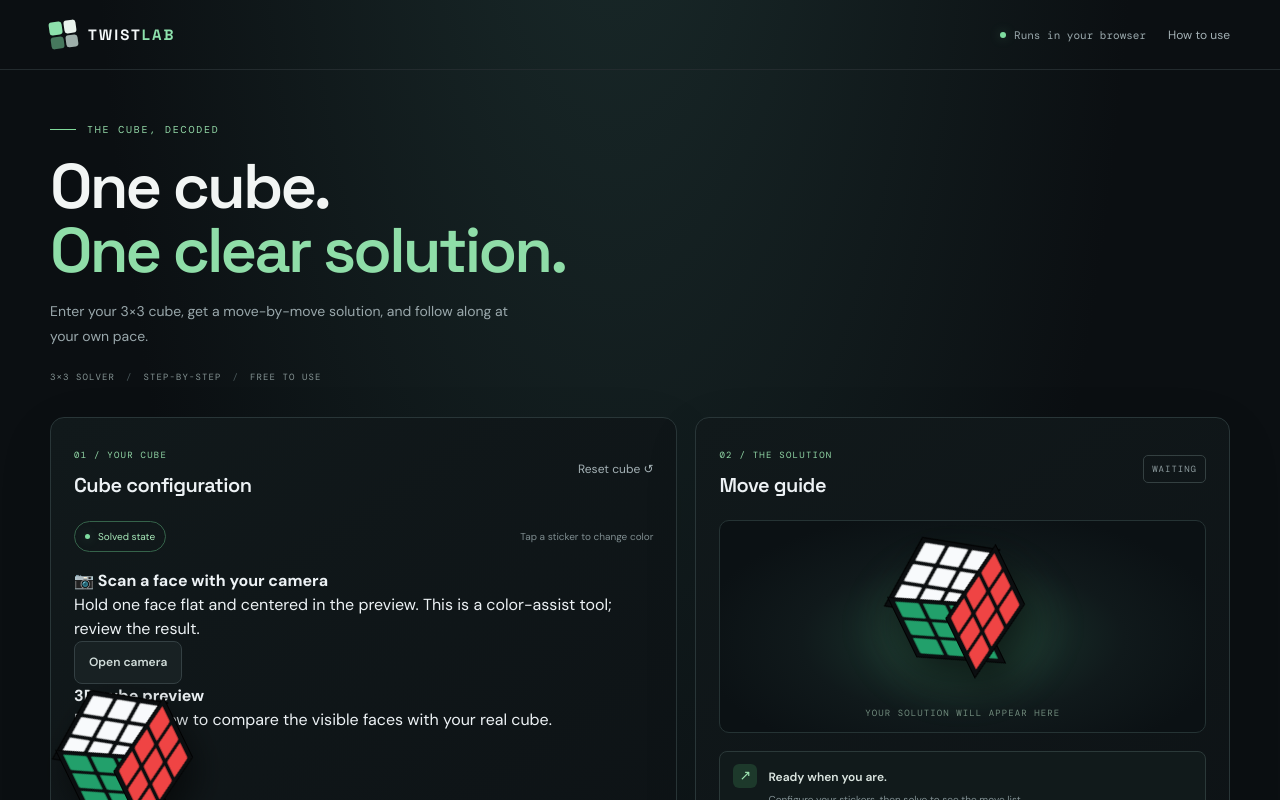
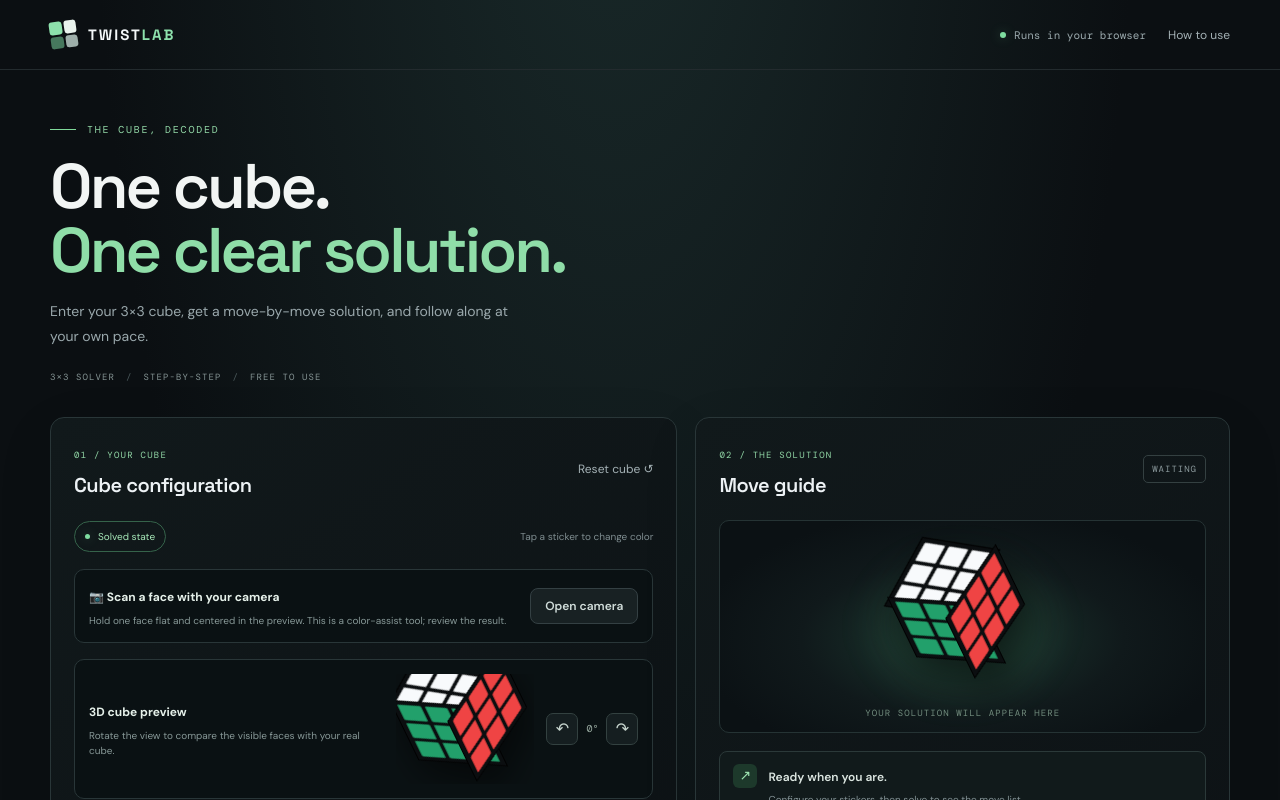
Before and after one commit to Error-cracker-1/AI-Developer-Hub, a React (Vite) app: page / in a window 1280 px wide. Shown: the top 800 px of the page. Built offline with nearby package versions, Linux system fonts and the light colour scheme.

Commit message:
Add camera-assisted scanning and rotatable cube preview

```diff
--- a/src/index.css
+++ b/src/index.css
@@ -2,7 +2,6 @@
 @tailwind base;
 @tailwind components;
 @tailwind utilities;
-
 
 :root {
   font-family: 'DM Sans', sans-serif;
@@ -935,6 +934,25 @@ footer {
     font-size: 8px;
   }
 }
+.scan-panel, .cube-3d-panel { border: 1px solid #293638; border-radius: 10px; background: #0a1113; padding: 14px; margin: 16px 0; }
+.scan-panel-heading, .cube-3d-panel { display: flex; align-items: center; justify-content: space-between; gap: 12px; }
+.scan-panel-heading strong, .cube-3d-panel strong { color: #e5f0e9; font-size: 12px; }
+.scan-panel-heading p, .cube-3d-panel p { color: #879897; font-size: 10px; line-height: 1.5; margin: 5px 0 0; }
+.scan-start { min-height: 36px; white-space: nowrap; }
+.scan-face-label { display: block; margin: 12px 0 5px; color: #a9bbb1; font-size: 11px; }
+.scan-face-select { background: #152020; color: #e4eee8; border: 1px solid #354544; border-radius: 6px; padding: 8px; width: 100%; }
+.camera-preview { position: relative; overflow: hidden; aspect-ratio: 4 / 3; margin-top: 10px; border-radius: 8px; background: #030708; }
+.camera-preview video { width: 100%; height: 100%; object-fit: cover; display: block; }
+.camera-grid { position: absolute; width: min(72%, 260px); aspect-ratio: 1; left: 50%; top: 50%; transform: translate(-50%, -50%); display: grid; grid-template-columns: repeat(3, 1fr); grid-template-rows: repeat(3, 1fr); gap: 4px; pointer-events: none; }
+.camera-grid i { border: 2px solid #d9fbe2; border-radius: 5px; background: #ffffff12; box-shadow: 0 0 0 1px #0007; }
+.scan-capture { width: 100%; margin-top: 10px; }
+.scan-message { color: #b5d6c0; background: #14231b; border-radius: 6px; padding: 9px; font-size: 10px; line-height: 1.5; }
+.cube-3d-stage { perspective: 500px; width: 140px; height: 110px; display: grid; place-items: center; overflow: hidden; }
+.cube-3d-object { transition: transform 250ms ease; transform-style: preserve-3d; }
+.cube-3d-controls { display: flex; align-items: center; gap: 8px; color: #9aaca2; font: 10px 'DM Mono', monospace; }
+.cube-3d-controls .control-button { width: 32px; height: 32px; }
+@media (max-width: 520px) { .scan-panel-heading, .cube-3d-panel { align-items: flex-start; flex-direction: column; } .scan-start { width: 100%; } .cube-3d-stage { width: 100%; } .cube-3d-controls { align-self: center; } }
+
 @media (max-width: 390px) {
   .main-content {
     width: calc(100% - 22px);
```
